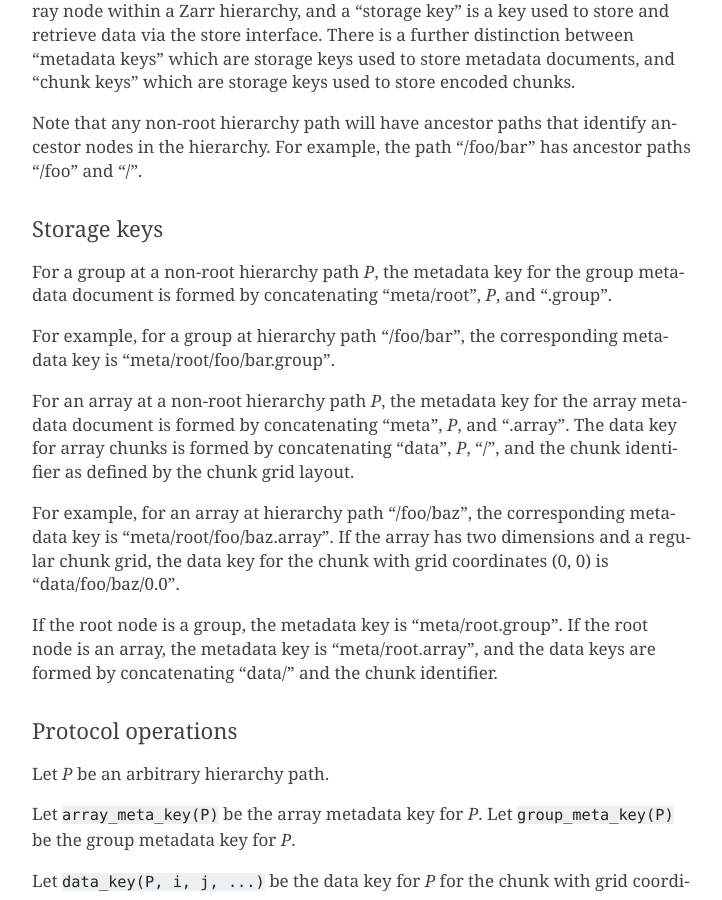
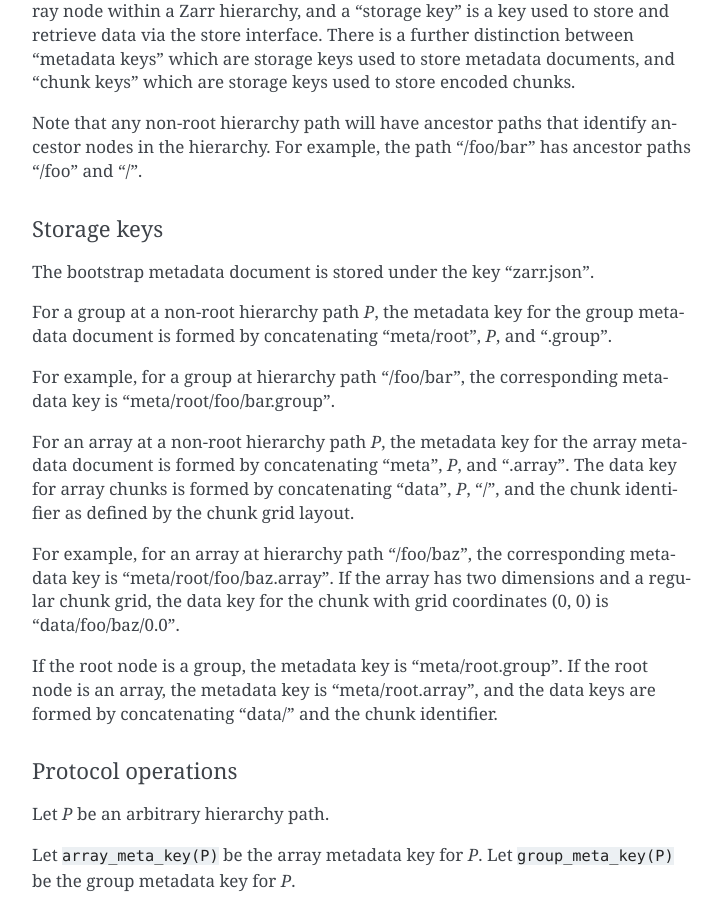
Before and after one commit to zarr-developers/zarr-specs, a Sphinx documentation site: the page built from docs/protocol/core/v3.0.rst, in a window 1280 px wide and 900 px high, scrolled down 18179 px. Shown: the whole window, without its empty margins (388-1110 px from the left). Built offline with Sphinx 7.4.7, drawn with Linux system fonts in a browser that asks for light colours.

Commit message:
add key for bootstrap metadata

```diff
--- a/docs/protocol/core/v3.0.rst
+++ b/docs/protocol/core/v3.0.rst
@@ -1020,6 +1020,8 @@ identify ancestor nodes in the hierarchy. For example, the path
 Storage keys
 ------------
 
+The bootstrap metadata document is stored under the key "zarr.json".
+
 For a group at a non-root hierarchy path `P`, the metadata key for the
 group metadata document is formed by concatenating "meta/root", `P`,
 and ".group".
```
